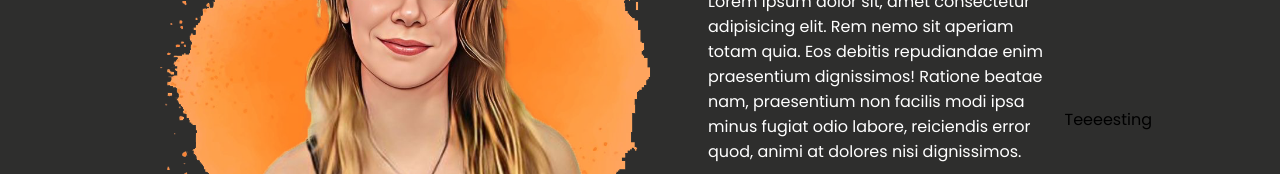
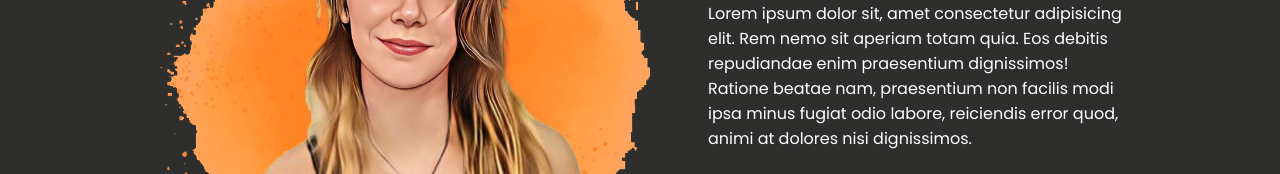
Before and after one commit to JessicaFredin/Portfolio, a plain HTML site: page index.html in a window 1280 px wide. Shown: the part 330-504 px from the top of the page. Drawn offline with Linux system fonts and the light colour scheme.

Commit message:
Update index.html

```diff
--- a/index.html
+++ b/index.html
@@ -97,8 +97,6 @@
             </div>
         </div>
 
-        <p>Teeeesting</p>
-
 
                   <!-- <div class="social-media-icons">
                 <ul>
```
